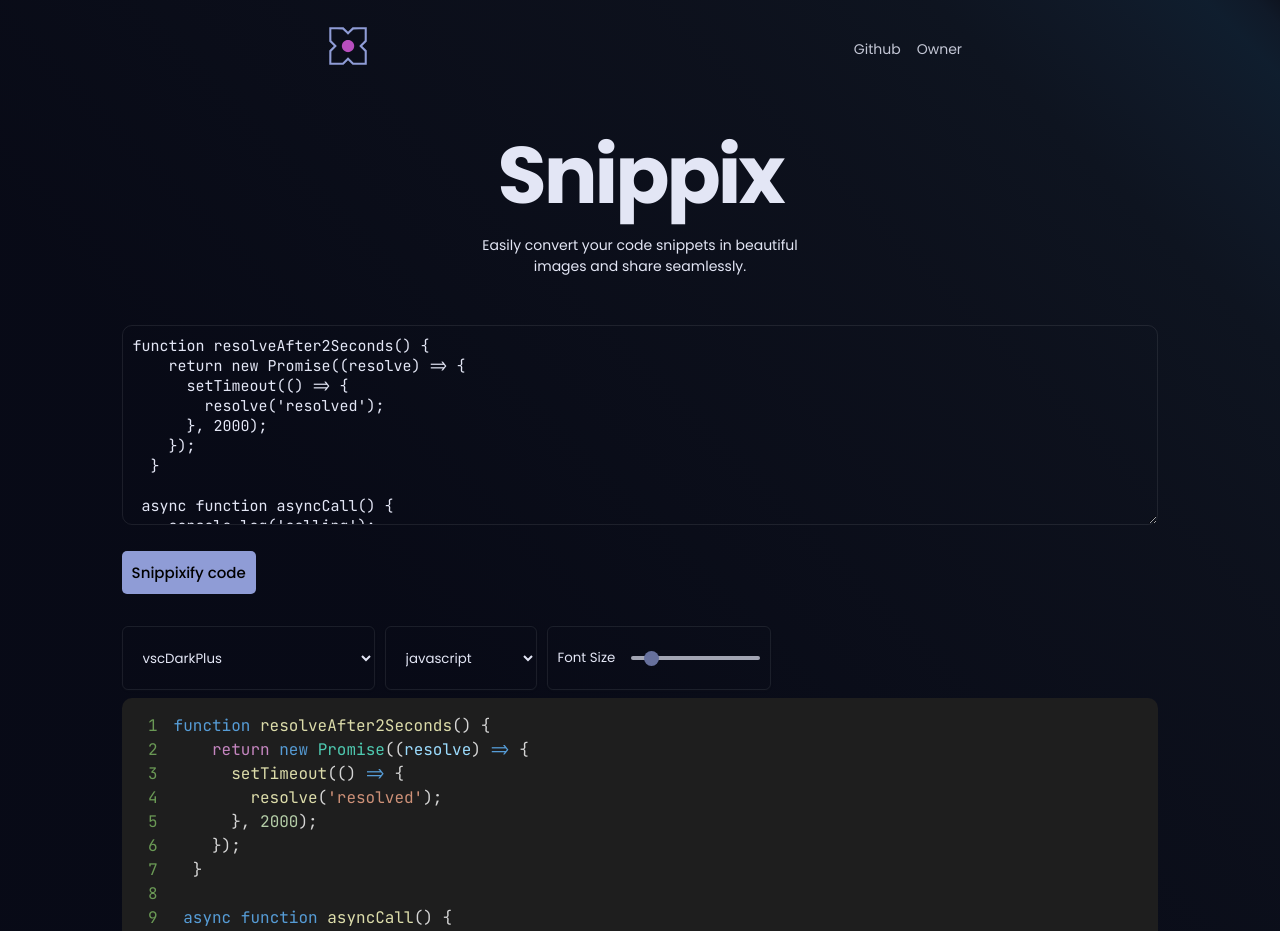
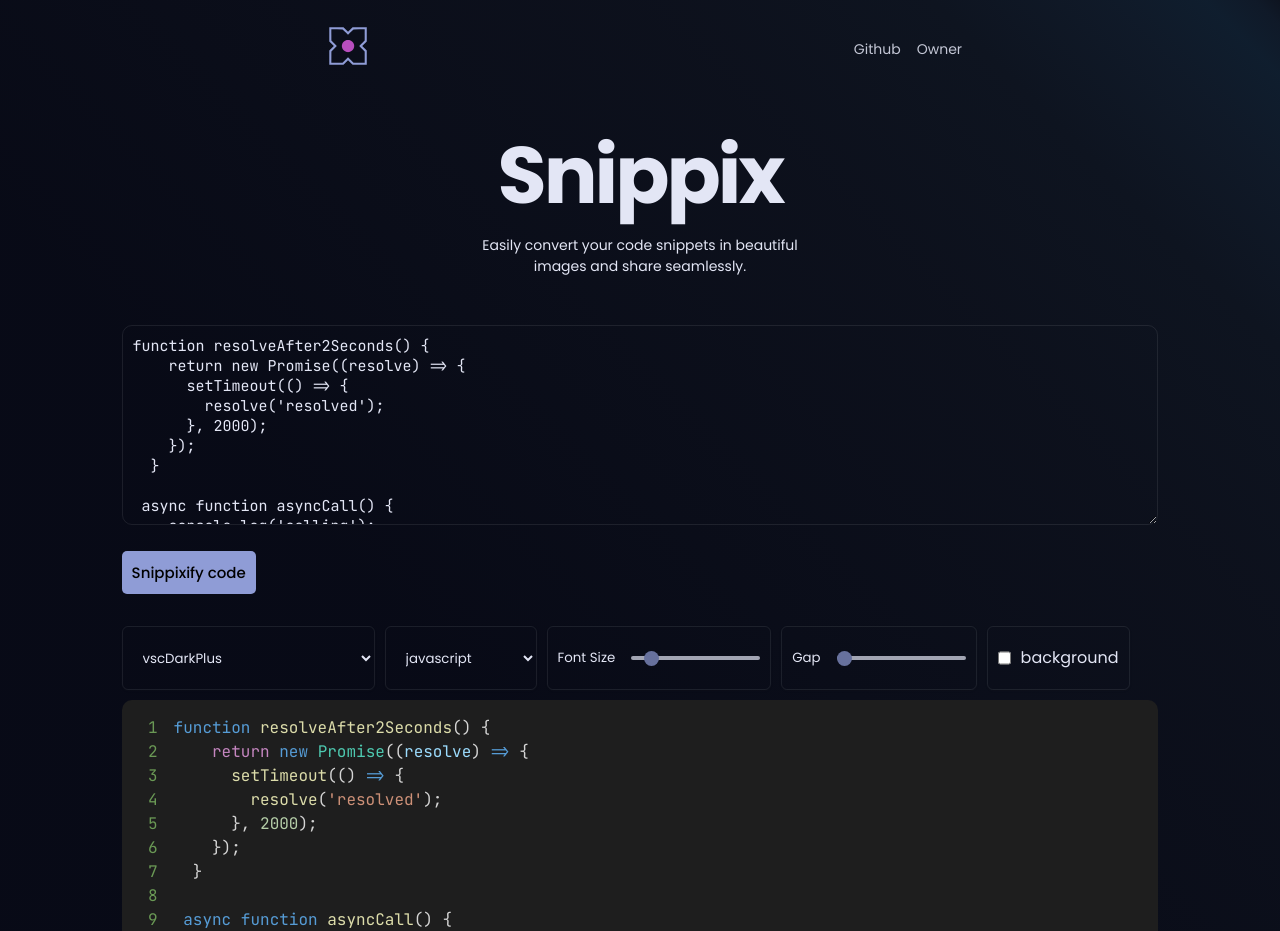
Before and after one commit to preetsuthar17/SnippiX, a Next.js app: page / in a window 1280 px wide. Shown: the top 931 px of the page. Built offline with nearby package versions, Linux system fonts and the light colour scheme.

Commit message:
Add functionality to add background color in code snippet

```diff
--- a/package.json
+++ b/package.json
@@ -15,6 +15,7 @@
     "next": "14.1.0",
     "react": "^18",
     "react-ace": "^10.1.0",
+    "react-color": "^2.19.3",
     "react-dom": "^18",
     "react-syntax-highlighter": "^15.5.0",
     "sass": "^1.71.1"
--- a/src/components/CodeImage.js
+++ b/src/components/CodeImage.js
@@ -1,5 +1,6 @@
 import { useState, useRef, useEffect } from "react";
 import { Prism as SyntaxHighlighter } from "react-syntax-highlighter";
+import { ChromePicker, SketchPicker } from 'react-color';
 import {
   a11yDark,
   atomDark,
@@ -278,9 +279,11 @@
 export default function CodeImage({ code }) {
   const [selectedTheme, setSelectedTheme] = useState(vscDarkPlus);
   const [fontSize, setFontSize] = useState(16);
+  const [margin, setMargin] = useState(0);
   const [selectedLanguage, setSelectedLanguage] = useState("javascript");
-
+  const [color, setColor] = useState('#fff');
   const ref = useRef();
+  const [transparent, setTransparent] = useState(false);
 
   useEffect(() => {
     const autoDetectLanguage = () => {
@@ -362,6 +365,15 @@
     setSelectedLanguage(event.target.value);
   };
 
+  const handleMarginChange = (event) => {
+    const newMargin = parseInt(event.target.value);
+    setMargin(newMargin);
+    document.documentElement.style.setProperty(
+      "--margin-image",
+      `${newMargin}px`
+    );
+  };
+
   const handleFontSizeChange = (event) => {
     const newFontSize = parseInt(event.target.value);
     setFontSize(newFontSize);
@@ -370,6 +382,7 @@
       `${newFontSize}px`
     );
   };
+
   const downloadImage = async () => {
     if (!ref.current) {
       return;
@@ -381,7 +394,7 @@
 
     ref.current.style.width = "max-content";
     ref.current.style.height = "max-content";
-    ref.current.style.padding = "10px";
+    ref.current.style.padding = "10px 10px";
 
     setTimeout(() => {
       toPng(ref.current, { cacheBust: true })
@@ -399,6 +412,16 @@
           console.error("oops, something went wrong!", err);
         });
     }, 0);
+  };
+
+  const onColorChange = (updatedColor) => {
+    setColor(updatedColor.hex);
+    console.log(updatedColor.hex);
+
+    document.documentElement.style.setProperty(
+      "--margin-color",
+      `${updatedColor.hex}`
+    );
   };
   return (
     <div className="code-image-div">
@@ -435,10 +458,39 @@
               className="font-size-slider PB-range-slider"
             />
           </div>
+          <div className="PB-range-slider-div">
+            {" "}
+            <small>Gap</small>{" "}
+            <input
+              type="range"
+              id="myRange"
+              min="0"
+              max="100"
+              value={margin}
+              onChange={handleMarginChange}
+              className="font-size-slider PB-range-slider"
+            />
+          </div>
+          <div className="transparency-checkbox">
+
+            <label htmlFor="transparency">  <input
+              type="checkbox"
+              id="transparency"
+              checked={transparent}
+              onChange={() => setTransparent(!transparent)}
+            /> background</label>
+          </div>
+
+          {transparent && (
+            <div className="color-picker">
+              <ChromePicker color={color} onChange={onColorChange} />
+            </div>
+          )
+          }
         </div>
       </div>
 
-      <div ref={ref}>
+      <div className="code-image-background" ref={ref}>
         <SyntaxHighlighter
           className="code-block"
           language={selectedLanguage}
--- a/src/styles/partials/_code_image.scss
+++ b/src/styles/partials/_code_image.scss
@@ -4,9 +4,11 @@
   display: flex;
   flex-direction: column;
   justify-content: center;
+  gap: 10px;
 
   pre {
     border-radius: 10px;
+    margin: var(--margin-image) !important;
 
     &::-webkit-scrollbar {
       height: 0.4em;
@@ -35,13 +37,16 @@
     display: flex;
     gap: 10px;
     flex-wrap: wrap;
+
     input {
       flex-grow: 1;
     }
+
     .theme-select-div {
       display: flex;
       gap: 10px;
       flex-wrap: wrap;
+
       .theme-selector {
         flex-grow: 1;
         padding: 1rem;
@@ -52,10 +57,12 @@
         border-radius: 6px;
         border: 1px solid #c6cace1a;
         box-shadow: 0px 1px 2px 0px #1f1e241f;
+
         &:focus {
           outline: none;
           border: 1px solid #c6cace1a;
         }
+
         option {
           background-color: var(--background-color);
           border-radius: 6px;
@@ -64,6 +71,7 @@
         }
       }
     }
+
     .PB-range-slider {
       -webkit-appearance: none;
       height: 4px;
@@ -116,9 +124,35 @@
       font-weight: 600;
     }
   }
+
+  .transparency-checkbox {
+    padding: 10px;
+    border-radius: 6px;
+    border: 1px solid #c6cace1a;
+    box-shadow: 0px 1px 2px 0px #1f1e241f;
+    position: relative;
+    display: flex;
+    align-items: center;
+    width: min-content;
+    label {
+      display: flex;
+      gap: 10px;
+      line-height: 20px;
+    }
+  }
+
+  .color-picker {
+    right: 10%;
+    position: absolute;
+  }
+
+  .code-image-background {
+    border-radius: 14px;
+    background-color: var(--margin-color) !important;
+  }
 }
 
 .code-block,
-.code-block > code {
+.code-block>code {
   font-size: var(--font-size) !important;
 }
```
Also changed, not shown: 1 other file (tests, documents, lock files or other folders).
